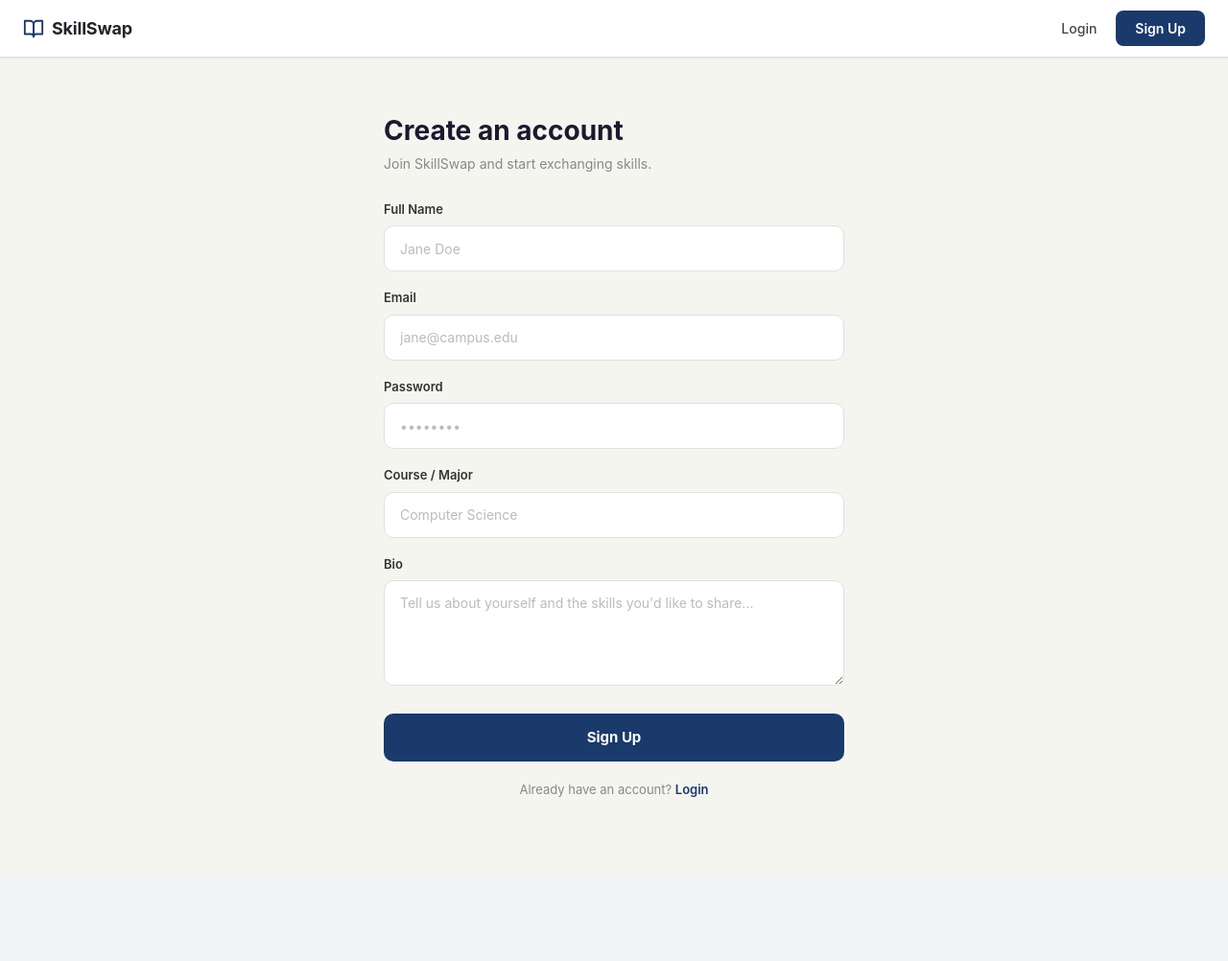
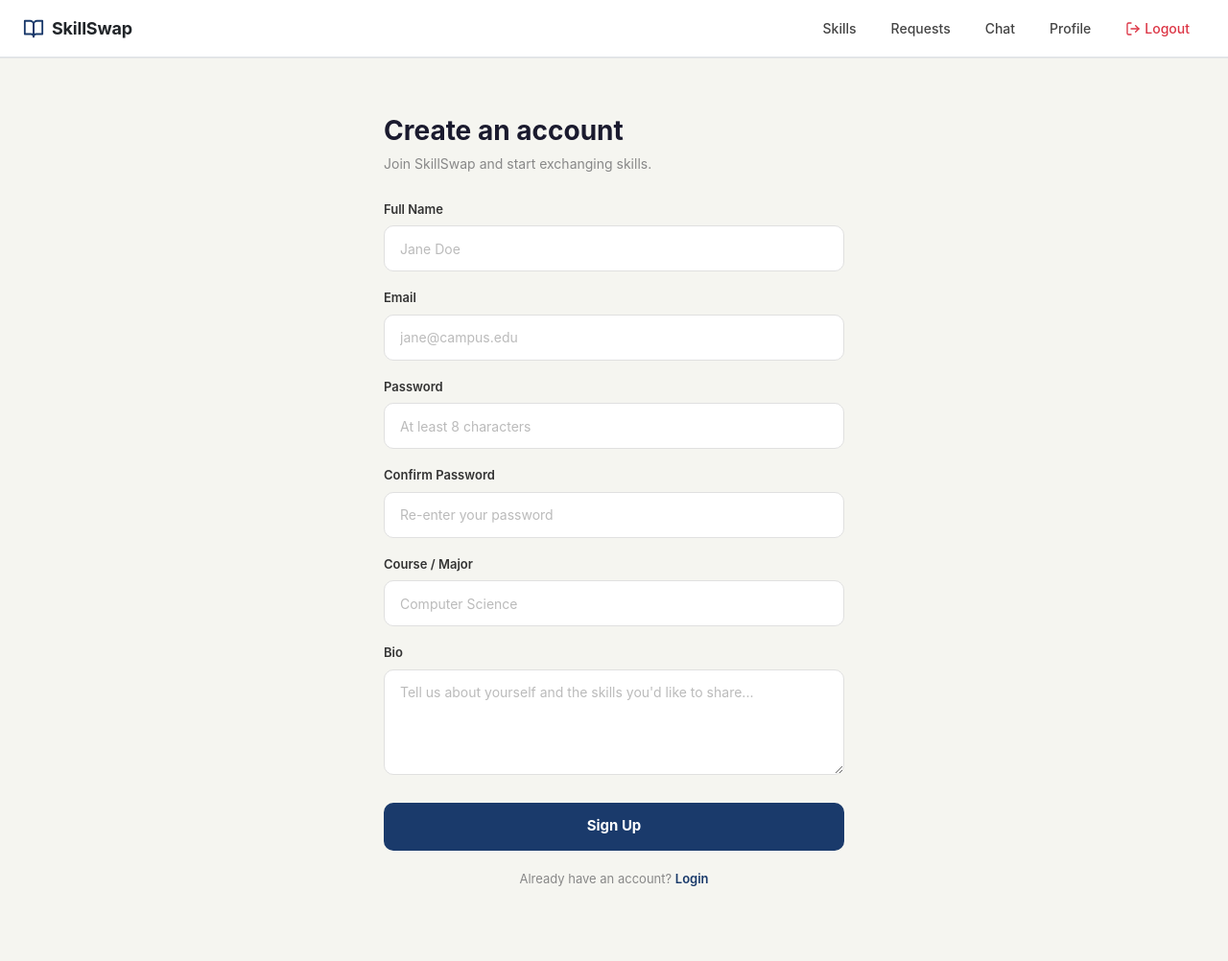
Before and after one commit to sahilppatel1807/skill_swap, a Flask app: page /signup in a window 1280 px wide. Shown: the whole page at 96% size. Before the commit the page ends 831 px from the top, so only its background shows below. Run offline with Flask 3, Linux system fonts and the light colour scheme.

Commit message:
feat: improve signup form validation

```diff
--- a/templates/signup.html
+++ b/templates/signup.html
@@ -4,10 +4,6 @@
 <link rel="stylesheet" href="{{ url_for('static', filename='css/auth.css') }}">
 {% endblock %}
 
-{% block nav_links %}
-<a href="{{ url_for('login') }}" class="index-nav-login">Login</a >
-<a href="{{ url_for('signup') }}" class="index-nav-signup">Sign Up</a >
-{% endblock %}
 
 {% block content %}
 <div class="auth-wrapper">
@@ -39,7 +35,17 @@
       <div class="form-group">
         <label class="form-label">Password</label>
         <input type="password" name="password" class="auth-input"
-               placeholder="••••••••" required>
+            placeholder="At least 8 characters"
+            minlength="8"
+            pattern="^(?=.*[A-Za-z])(?=.*\d).{8,}$"
+            title="Password must be at least 8 characters and include at least one letter and one number."
+            required>
+      </div>
+      <div class="form-group">
+        <label class="form-label">Confirm Password</label>
+        <input type="password" name="confirm_password" class="auth-input"
+              placeholder="Re-enter your password"
+              required>
       </div>
 
       <div class="form-group">
```
